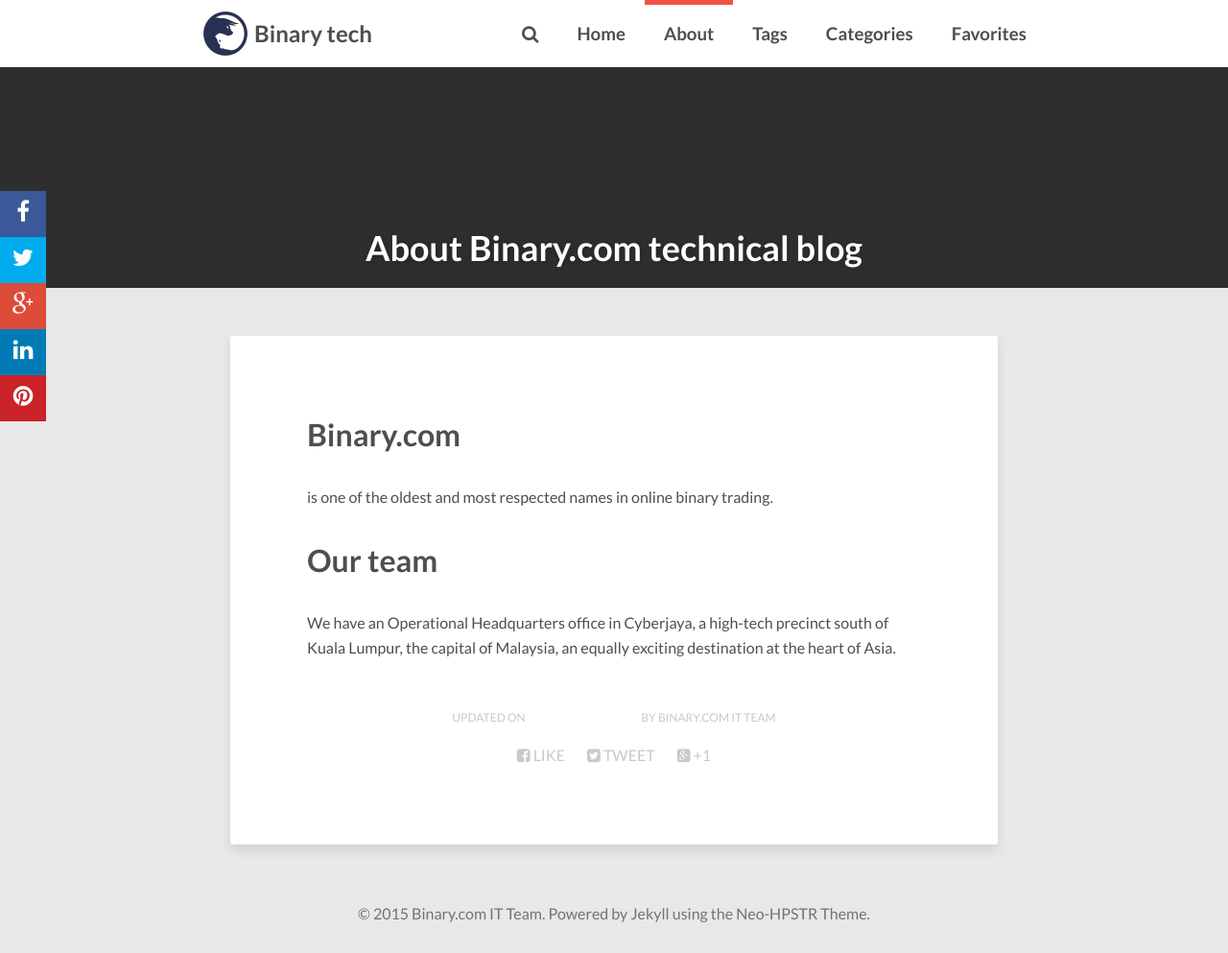
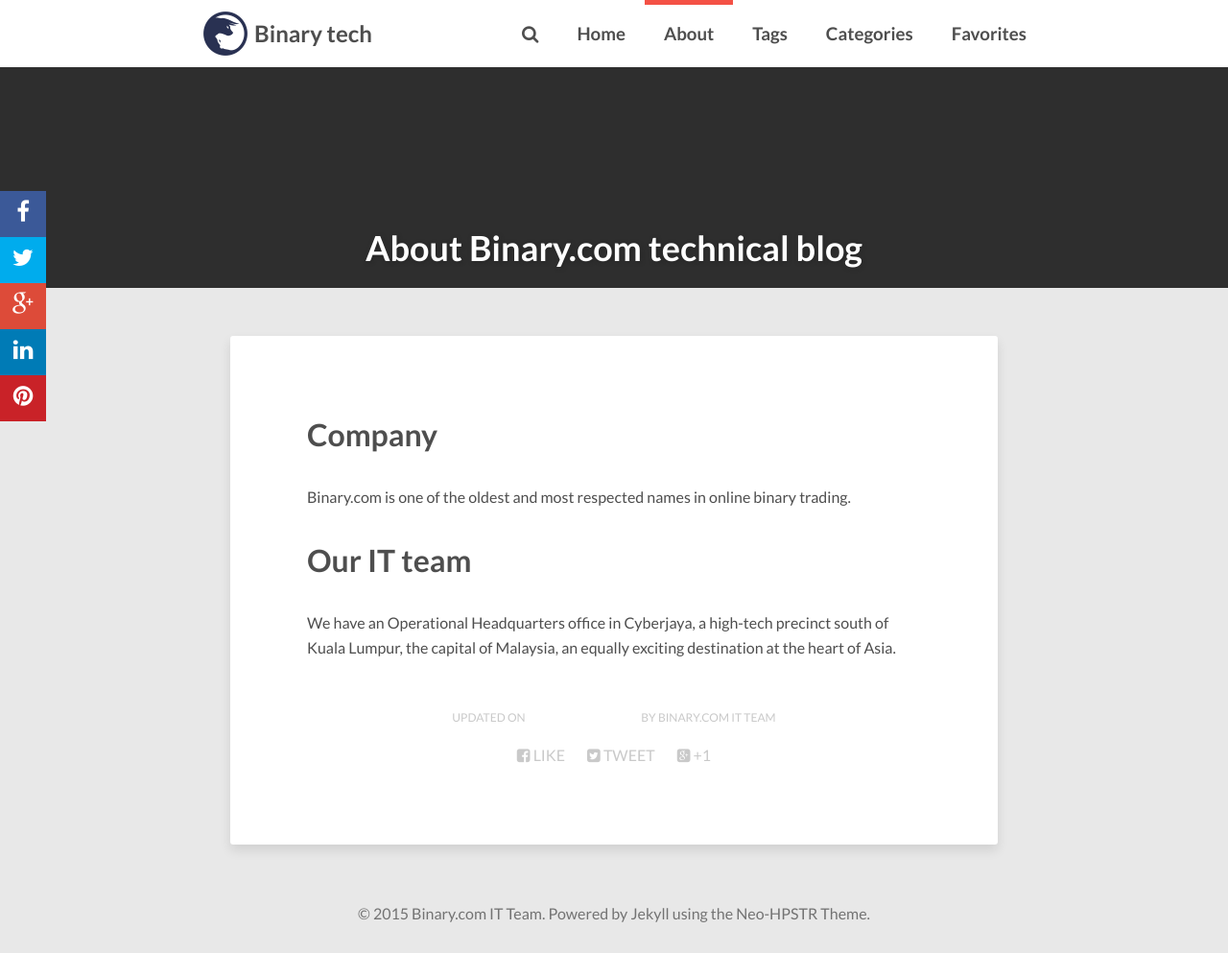
Before and after one commit to binary-com/tech, a Jekyll site: the page built from about/index.md, in a window 1280 px wide and 993 px high. Shown: the whole window at 96% size. Built offline with Jekyll 4.4.1, drawn with Linux system fonts in a browser that asks for light colours; nearby versions of some CDN libraries; comment, search, counter and statistics services are not loaded.

Commit message:
Tidy: make about page more clear

```diff
--- a/about/index.md
+++ b/about/index.md
@@ -9,8 +9,8 @@
 modified: 2015-11-26
 ---
 
-# Binary.com
-is one of the oldest and most respected names in online binary trading.
+# Company
+Binary.com is one of the oldest and most respected names in online binary trading.
 
-# Our team
+# Our IT team
 We have an Operational Headquarters office in Cyberjaya, a high-tech precinct south of Kuala Lumpur, the capital of Malaysia, an equally exciting destination at the heart of Asia.
```
